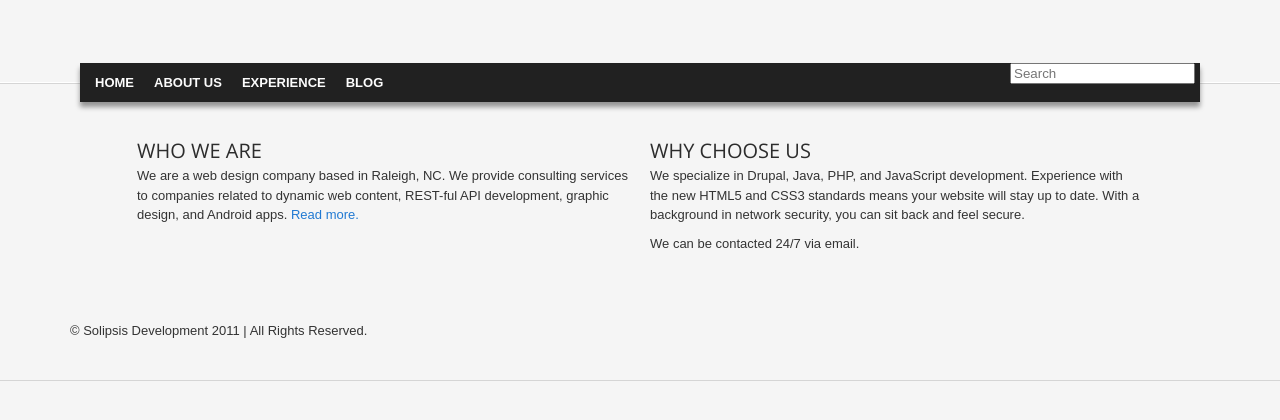
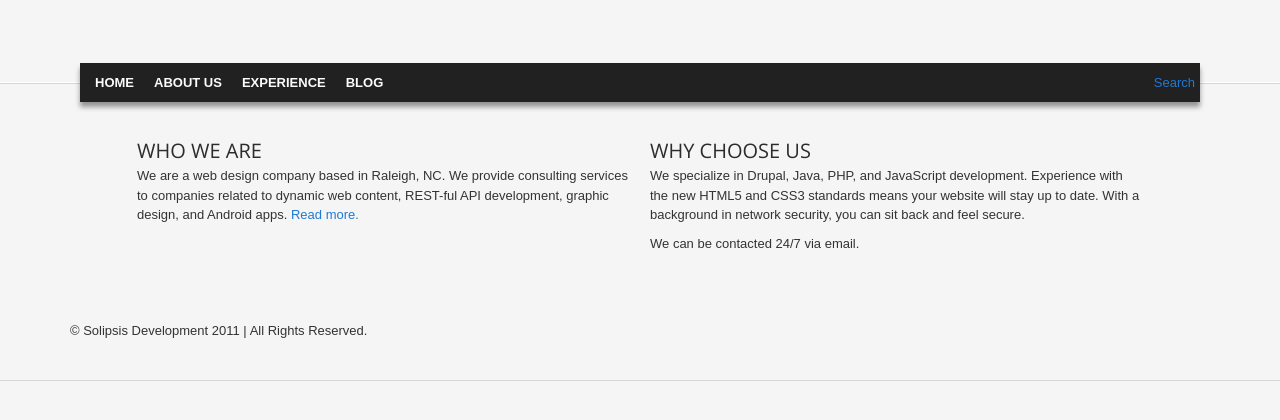
Before and after one commit to berkona/berkona.github.com, a Jekyll site: the page built from index.html, in a window 1280 px wide. Shown: the top 420 px of the page. Built offline with Jekyll 4.4.1, drawn with Linux system fonts in a browser that asks for light colours; Markdown is read by kramdown in place of the engine named in the settings.

Commit message:
Added link to new search

```diff
--- a/_layouts/default.html
+++ b/_layouts/default.html
@@ -87,9 +87,7 @@ layout: none
           </div>
         </nav>
         <div id="block-search" class="block block-region-menu-bar">
-          <form method="get" action="/search.html">
-            <span> <input type="search" placeholder="Search" name="query" /> </span>
-          </form>
+         <span><a href="/search.html" title="search">Search</a></span>
         </div>
       </div>
     </header>
```
